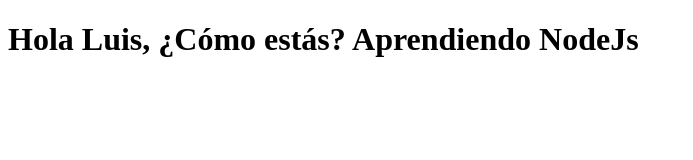
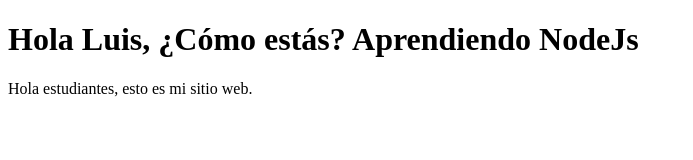
Before and after one commit to luisburgosvilca/projectDemoCursoPrework, a plain HTML site: page index.html in a window 1280 px wide. Shown: the whole page, without its empty margins (0-693 px from the left). Drawn offline with Linux system fonts and the light colour scheme.

Commit message:
sitio de twich

```diff
--- a/index.html
+++ b/index.html
@@ -8,5 +8,6 @@
 </head>
 <body>
     <h1>Hola Luis, ¿Cómo estás? Aprendiendo NodeJs</h1>
+    <p>Hola estudiantes, esto es mi sitio web.</p>
 </body>
 </html>
```
